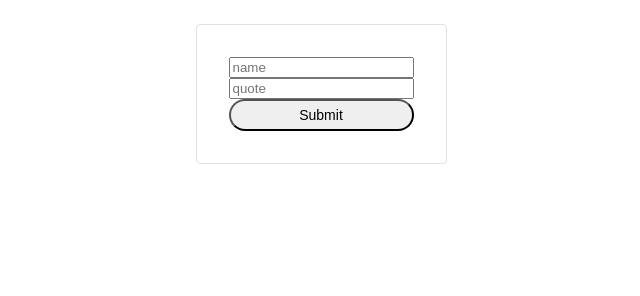
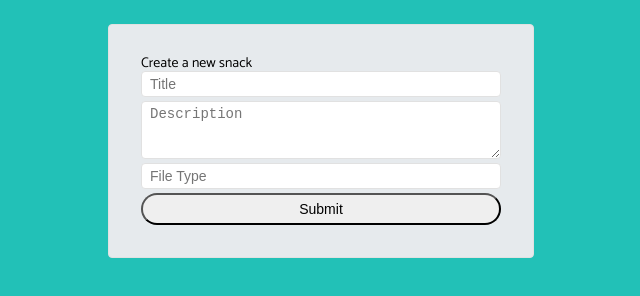
Before and after one commit to mtkinji/camp-four, a website: page public/snack.html in a window 1280 px wide. Shown: the whole page, without its empty margins (319-959 px from the left). Drawn offline with Linux system fonts and the light colour scheme.

Commit message:
Snack.html can now push form contents to MongoDB

```diff
--- a/public/snack.html
+++ b/public/snack.html
@@ -7,17 +7,31 @@
 	<link rel="stylesheet" href="css/style.css">
 	<!--[if IE]>
 		<script src="http://html5shiv.googlecode.com/svn/trunk/html5.js"></script>
-  <![endif]-->
+	<![endif]-->
+	<style>
+		body {
+			background: #22C1B7;
+		}
+		input, textarea {
+			font-size: 14px;
+			padding: 4px 8px;
+			border-radius: 4px;
+			margin-bottom: 4px;
+			border: 1px solid rgb(225,225,225);
+		}
+	</style>
 </head>
 
 <body>
 
 		<div style="display: flex; justify-content: center; margin-top: 24px;">
-			<div style="padding: 32px; border: 1px solid rgb(225,225,225); border-radius: 4px;">
+			<div style="padding: 32px; border: 1px solid rgb(225,225,225); border-radius: 4px; background: #E6EAED">
 
-					<form action="/quotes" method="POST" style="display: flex; flex-direction: column;">
-						<input type="text" placeholder="name" name="name">
-						<input type="text" placeholder="quote" name="quote">
+					<form action="/newsnack" method="POST" style="display: flex; flex-direction: column; width: 360px">
+						<p>Create a new snack</p>
+						<input type="text" placeholder="Title" name="title">
+						<textarea type="text" placeholder="Description" name="descrtiption" rows="3"></textarea>
+						<input type="text" placeholder="File Type" name="fileType">
 						<button type="submit">Submit</button>
 					</form>
 
```
Also changed, not shown: server.js (+7 -3 lines).
